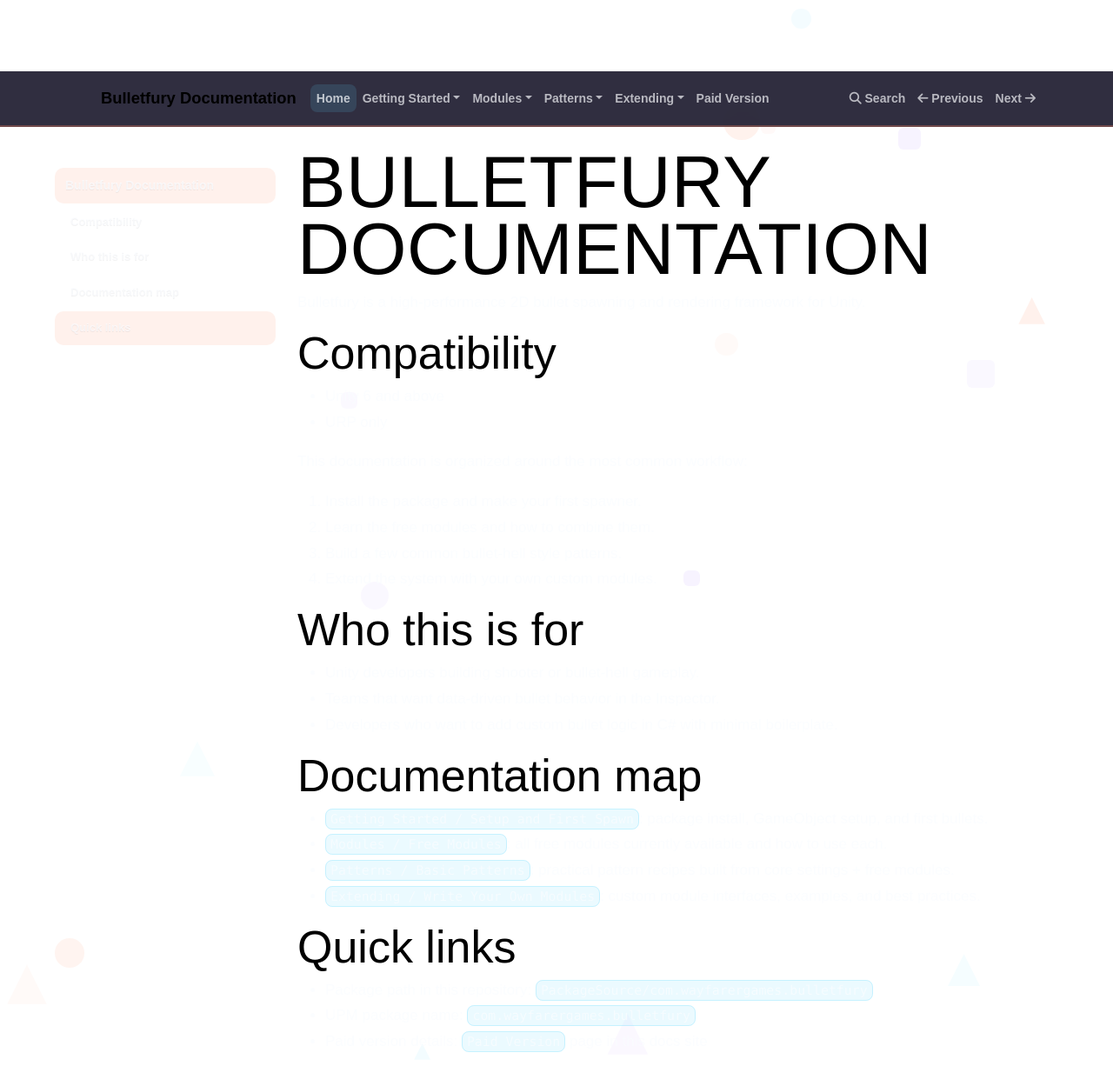
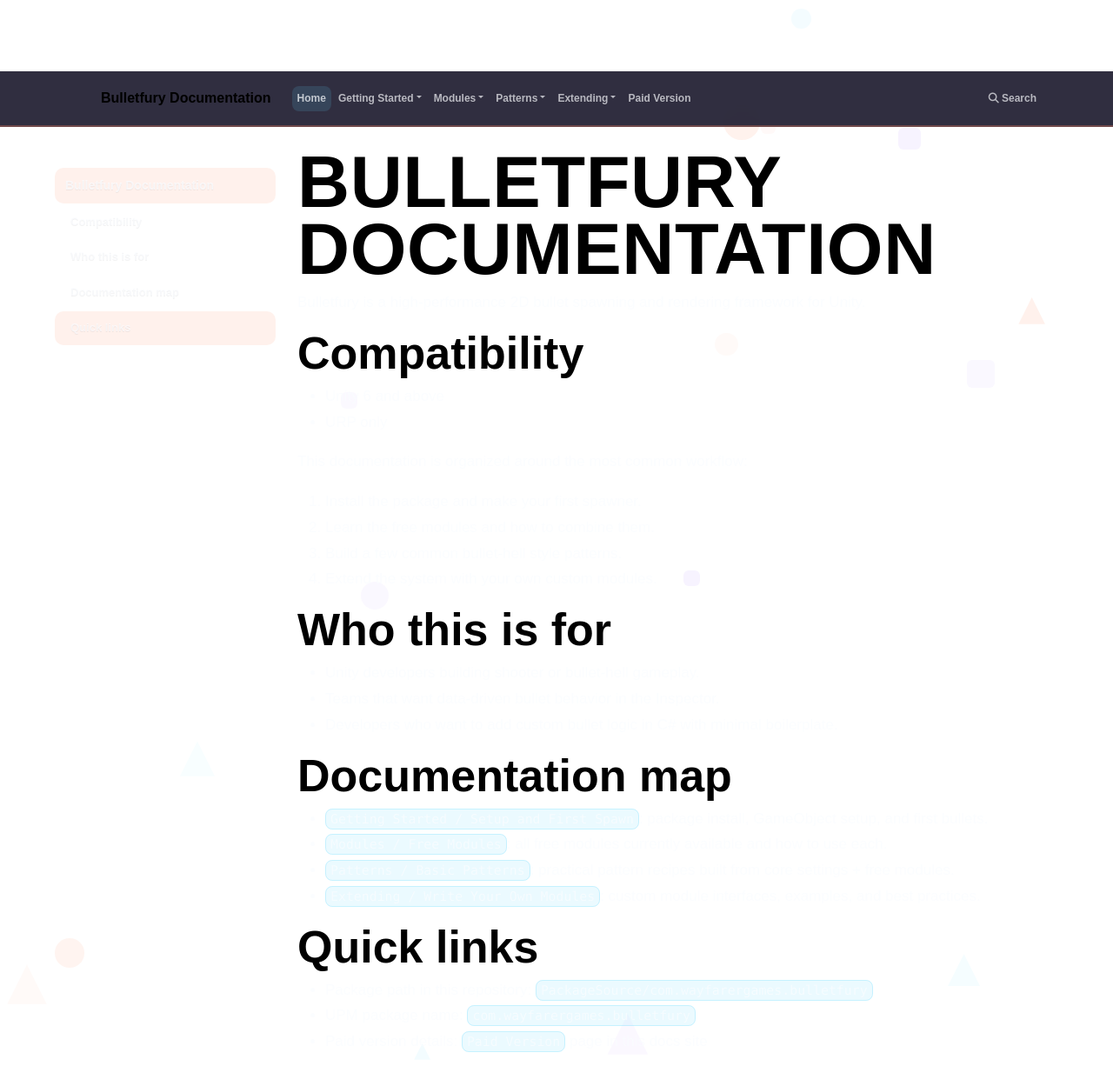
Before and after one commit to WayfarerGames/WayfarerGames.github.io, an MkDocs documentation site: the page built from public/bulletfury-documentation/docs/index.md, in a window 1280 px wide and 1338 px high. Shown: the top 1249 px of the window at 87% size. Built offline with MkDocs 1.6.1, drawn with Linux system fonts in a browser that asks for light colours; nearby versions of some CDN libraries.

Commit message:
fixed styling

```diff
--- a/public/bulletfury-documentation/docs/stylesheets/wayfarer.css
+++ b/public/bulletfury-documentation/docs/stylesheets/wayfarer.css
@@ -45,11 +45,14 @@
 .navbar .container {
   max-width: 1200px;
   padding: 0 42px;
+  display: flex;
+  align-items: center;
+  gap: 14px;
 }
 
 .navbar-brand {
   font-family: "Fredoka", sans-serif !important;
-  font-size: 1.15rem !important;
+  font-size: 1rem !important;
   font-weight: 700 !important;
   line-height: 1 !important;
   color: var(--white) !important;
@@ -57,6 +60,7 @@
   align-items: center;
   gap: 10px;
   white-space: nowrap;
+  margin-right: 10px !important;
 }
 
 .navbar-brand::before {
@@ -69,11 +73,12 @@
 
 .navbar-nav .nav-link {
   font-family: "Fredoka", sans-serif !important;
-  font-size: 14px;
+  font-size: 12px;
   font-weight: 600 !important;
   color: rgba(250, 252, 255, 0.68) !important;
   border-radius: 8px;
-  padding: 4px 7px !important;
+  padding: 4px 6px !important;
+  white-space: nowrap;
 }
 
 .navbar-nav .nav-link:hover,
@@ -112,6 +117,43 @@
 .navbar-toggler {
   border-color: rgba(90, 214, 255, 0.45) !important;
   background: rgba(255, 255, 255, 0.04) !important;
+}
+
+#navbar-collapse {
+  flex: 1;
+}
+
+#navbar-collapse.collapse.show,
+#navbar-collapse.collapsing {
+  display: block;
+}
+
+@media (min-width: 992px) {
+  #navbar-collapse {
+    display: flex !important;
+    align-items: center;
+    justify-content: space-between;
+    min-width: 0;
+  }
+
+  #navbar-collapse > .navbar-nav {
+    display: flex;
+    align-items: center;
+    flex-wrap: nowrap;
+    min-width: 0;
+    gap: 2px;
+  }
+
+  #navbar-collapse > .navbar-nav.ms-md-auto {
+    margin-left: auto !important;
+    padding-left: 8px;
+  }
+
+  /* Keep top bar clean: search stays, pager links move out of header */
+  #navbar-collapse > .navbar-nav.ms-md-auto .nav-item:nth-child(2),
+  #navbar-collapse > .navbar-nav.ms-md-auto .nav-item:nth-child(3) {
+    display: none !important;
+  }
 }
 
 /* Layout */
@@ -197,6 +239,7 @@
 h1 {
   font-size: clamp(48px, 6.5vw, 86px) !important;
   line-height: 0.92 !important;
+  font-weight: 700 !important;
   letter-spacing: 0.6px;
   text-transform: uppercase;
   color: var(--poly) !important;
@@ -205,10 +248,12 @@
 h2 {
   font-size: clamp(34px, 4.4vw, 52px) !important;
   line-height: 1.04 !important;
+  font-weight: 600 !important;
   color: var(--lime) !important;
 }
 
 h3 {
+  font-weight: 600 !important;
   color: var(--lav) !important;
 }
 
```
Also changed, not shown: public/bulletfury-documentation/site/index.html, public/bulletfury-documentation/site/stylesheets/wayfarer.css.
